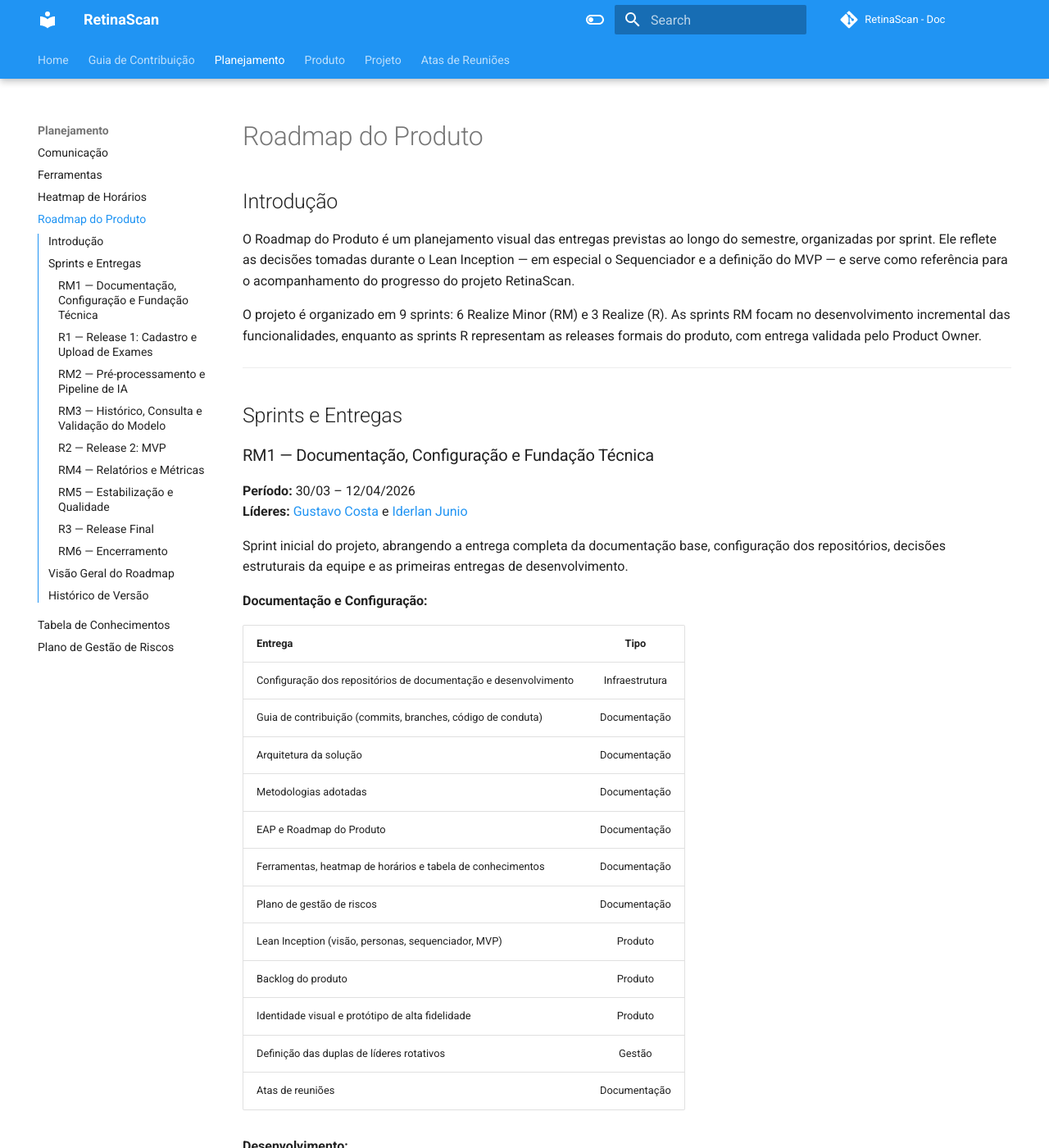
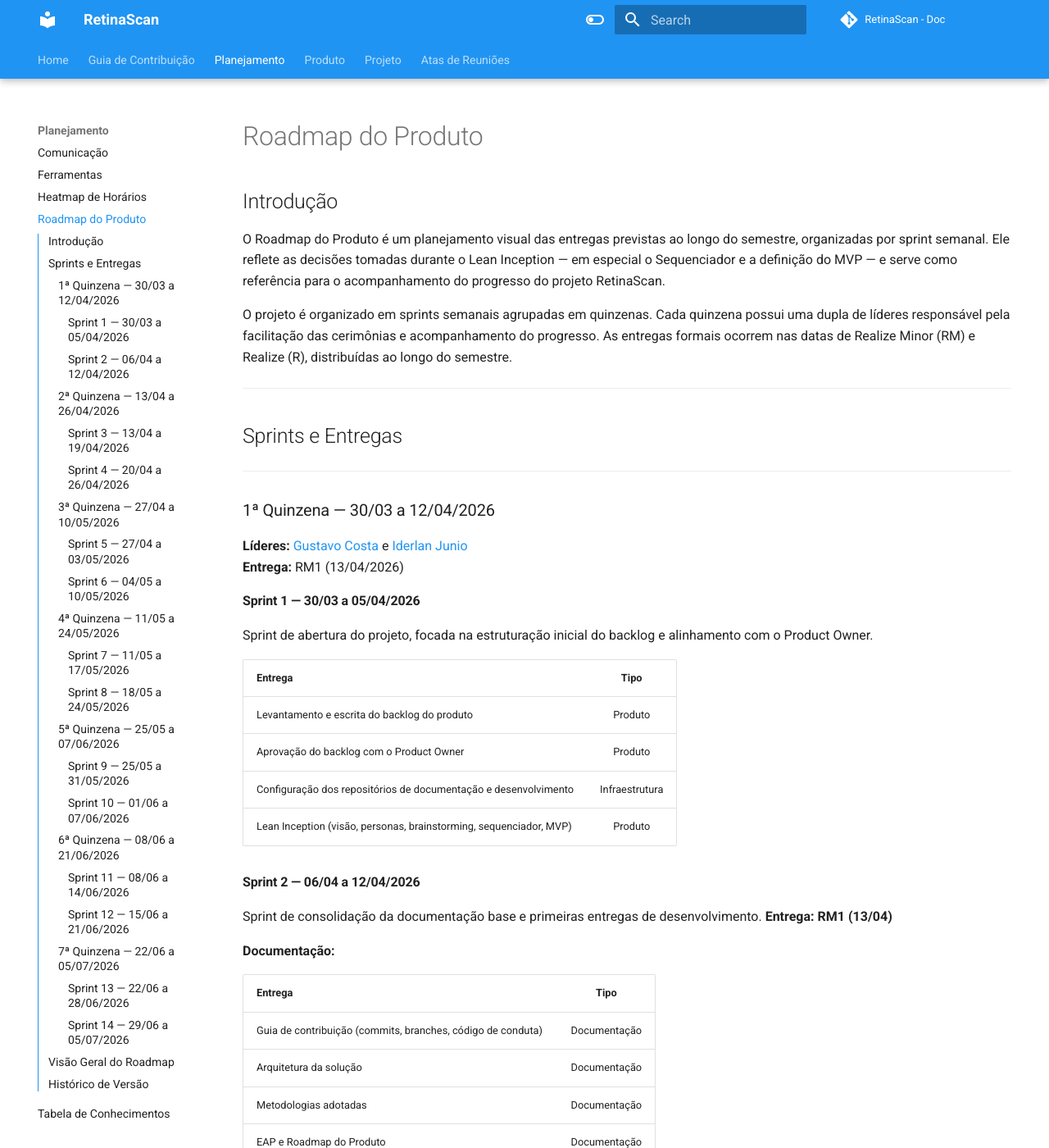
Before and after one commit to fga-eps-mds/2026-1-RetinaScan-Doc, an MkDocs documentation site: the page built from docs/planejamento/roadmap-do-produto.md, in a window 1280 px wide and 1400 px high. Shown: the whole window at 82% size. Built offline with MkDocs 1.6.1 and Material for MkDocs 9.7.7, drawn with Linux system fonts in a browser that asks for light colours; comment, search, counter and statistics services are not loaded; some of the changed text lies outside the part shown.

Commit message:
docs:ajuste na documentação do roadmap

```diff
--- a/docs/planejamento/roadmap-do-produto.md
+++ b/docs/planejamento/roadmap-do-produto.md
@@ -2,33 +2,45 @@
 
 ## Introdução
 
-O Roadmap do Produto é um planejamento visual das entregas previstas ao longo do semestre, organizadas por sprint. Ele reflete as decisões tomadas durante o Lean Inception — em especial o Sequenciador e a definição do MVP — e serve como referência para o acompanhamento do progresso do projeto RetinaScan.
+O Roadmap do Produto é um planejamento visual das entregas previstas ao longo do semestre, organizadas por sprint semanal. Ele reflete as decisões tomadas durante o Lean Inception — em especial o Sequenciador e a definição do MVP — e serve como referência para o acompanhamento do progresso do projeto RetinaScan.
 
-O projeto é organizado em 9 sprints: 6 Realize Minor (RM) e 3 Realize (R). As sprints RM focam no desenvolvimento incremental das funcionalidades, enquanto as sprints R representam as releases formais do produto, com entrega validada pelo Product Owner.
+O projeto é organizado em sprints semanais agrupadas em quinzenas. Cada quinzena possui uma dupla de líderes responsável pela facilitação das cerimônias e acompanhamento do progresso. As entregas formais ocorrem nas datas de Realize Minor (RM) e Realize (R), distribuídas ao longo do semestre.
 
 ---
 
 ## Sprints e Entregas
 
-### RM1 — Documentação, Configuração e Fundação Técnica
-**Período:** 30/03 – 12/04/2026
+---
+
+### 1ª Quinzena — 30/03 a 12/04/2026
 **Líderes:** [Gustavo Costa](https://github.com/cwtshh) e [Iderlan Junio](https://github.com/IderlanJ)
+**Entrega:** RM1 (13/04/2026)
 
-Sprint inicial do projeto, abrangendo a entrega completa da documentação base, configuração dos repositórios, decisões estruturais da equipe e as primeiras entregas de desenvolvimento.
+#### Sprint 1 — 30/03 a 05/04/2026
 
-**Documentação e Configuração:**
+Sprint de abertura do projeto, focada na estruturação inicial do backlog e alinhamento com o Product Owner.
 
 | Entrega | Tipo |
 | :--- | :---: |
+| Levantamento e escrita do backlog do produto | Produto |
+| Aprovação do backlog com o Product Owner | Produto |
 | Configuração dos repositórios de documentação e desenvolvimento | Infraestrutura |
+| Lean Inception (visão, personas, brainstorming, sequenciador, MVP) | Produto |
+
+#### Sprint 2 — 06/04 a 12/04/2026
+
+Sprint de consolidação da documentação base e primeiras entregas de desenvolvimento. **Entrega: RM1 (13/04)**
+
+**Documentação:**
+
+| Entrega | Tipo |
+| :--- | :---: |
 | Guia de contribuição (commits, branches, código de conduta) | Documentação |
 | Arquitetura da solução | Documentação |
 | Metodologias adotadas | Documentação |
 | EAP e Roadmap do Produto | Documentação |
 | Ferramentas, heatmap de horários e tabela de conhecimentos | Documentação |
 | Plano de gestão de riscos | Documentação |
-| Lean Inception (visão, personas, sequenciador, MVP) | Produto |
-| Backlog do produto | Produto |
 | Identidade visual e protótipo de alta fidelidade | Produto |
 | Definição das duplas de líderes rotativos | Gestão |
 | Atas de reuniões | Documentação |
@@ -45,40 +57,64 @@
 
 ---
 
-### R1 — Release 1: Cadastro e Upload de Exames
-**Período:** 13/04 – 26/04/2026
+### 2ª Quinzena — 13/04 a 26/04/2026
 **Líderes:** [Natália Rodrigues](https://github.com/Natyrodrigues) e [André Maia](https://github.com/andre-maia51)
+**Entrega:** R1 (27/04/2026)
 
-Primeira release do produto, entregando as funcionalidades de registro de exames e envio de imagens oftalmológicas para processamento.
+#### Sprint 3 — 13/04 a 19/04/2026
+
+Sprint de desenvolvimento focada no registro de exames e envio de imagens oftalmológicas.
 
 | Entrega | Issue |
 | :--- | :---: |
 | Cadastro de exame | #13 |
 | Upload de imagem do exame | #14 |
 
+#### Sprint 4 — 20/04 a 26/04/2026
+
+Sprint de finalização e entrega da R1. **Entrega: R1 (27/04)**
+
+| Entrega | Issue |
+| :--- | :---: |
+| Revisão e validação das funcionalidades da R1 | — |
+| Correções e ajustes pré-release | — |
+
+> **Marco:** Release 1 — Cadastro e Upload de Exames ✓
+
 ---
 
-### RM2 — Pré-processamento e Pipeline de IA
-**Período:** 27/04 – 10/05/2026
+### 3ª Quinzena — 27/04 a 10/05/2026
 **Líderes:** [Zenilda Vieira](https://github.com/ZenildaVieira) e [Cecília Quaresma](https://github.com/cqcoding)
+**Entregas:** RM2 (04/05/2026) e RM3 (11/05/2026)
 
-Sprint focada no pré-processamento das imagens e na integração completa do pipeline de inteligência artificial.
+#### Sprint 5 — 27/04 a 03/05/2026
+
+Sprint focada no pré-processamento das imagens e início da integração com o pipeline de IA. **Entrega: RM2 (04/05)**
 
 | Entrega | Issue |
 | :--- | :---: |
 | Pré-processamento de imagem | #15 |
 | Integração com modelo de IA | #20 |
 | Recebimento e interpretação do resultado da IA | #21 |
+
+#### Sprint 6 — 04/05 a 10/05/2026
+
+Sprint de conclusão do pipeline de IA. **Entrega: RM3 (11/05)**
+
+| Entrega | Issue |
+| :--- | :---: |
 | Classificação e associação do resultado ao exame | #22 |
 | Tratamento de erros no pipeline de IA | #23 |
 
 ---
 
-### RM3 — Histórico, Consulta e Validação do Modelo
-**Período:** 11/05 – 24/05/2026
-**Líderes:** [Elias Oliveira](https://github.com/EliasOliver21)
+### 4ª Quinzena — 11/05 a 24/05/2026
+**Líderes:** [Elias Oliveira](https://github.com/EliasOliver21) e [Yan Luca](https://github.com/yan-luca)
+**Entrega:** R2 (25/05/2026)
 
-Sprint que entrega as funcionalidades de consulta e histórico de exames, o reporte de erros da IA e a validação formal da acurácia do modelo.
+#### Sprint 7 — 11/05 a 17/05/2026
+
+Sprint focada nas funcionalidades de histórico, consulta e reporte de erros da IA.
 
 | Entrega | Issue |
 | :--- | :---: |
@@ -86,27 +122,26 @@
 | Botão de "Reportar Erro da IA" | #19 |
 | Validação da acurácia do modelo de IA | #24 |
 
----
+#### Sprint 8 — 18/05 a 24/05/2026
 
-### R2 — Release 2: MVP
-**Data:** 24/05/2026
-
-Segunda release do produto, consolidando o MVP com busca e filtros de exames. A partir deste ponto o sistema está apto para uso clínico básico.
+Sprint de finalização do MVP com busca e filtros, e entrega da R2. **Entrega: R2 (25/05)**
 
 | Entrega | Issue |
 | :--- | :---: |
 | Busca de exames | #17 |
 | Filtros de exames | #18 |
 
-> **Marco:** Conclusão do MVP ✓
+> **Marco:** Release 2 — MVP ✓
 
 ---
 
-### RM4 — Relatórios e Métricas
-**Período:** 25/05 – 07/06/2026
-**Líderes:** [Eric Camargo](https://github.com/Ericcs10) e [Harleny Angéllica](https://github.com/Angelicahaas)
+### 5ª Quinzena — 25/05 a 07/06/2026
+**Líderes:** [Eric Camargo](https://github.com/Ericcs10) e [Harleny Angélica](https://github.com/Angelicahaas)
+**Entrega:** RM4 (01/06/2026)
 
-Sprint de desenvolvimento das funcionalidades de enhancements, entregando relatórios e visualização de métricas.
+#### Sprint 9 — 25/05 a 31/05/2026
+
+Sprint de desenvolvimento das funcionalidades de enhancements. **Entrega: RM4 (01/06)**
 
 | Entrega | Issue |
 | :--- | :---: |
@@ -114,42 +149,61 @@
 | Download de relatório | #26 |
 | Compartilhamento de resultado via link | #27 |
 
+#### Sprint 10 — 01/06 a 07/06/2026
+
+Sprint de refinamento e ajustes das funcionalidades de relatórios e métricas.
+
+| Entrega | Tipo |
+| :--- | :---: |
+| Refinamento do dashboard e relatórios | Qualidade |
+| Correções pós-RM4 | Qualidade |
+
 ---
 
-### RM5 — Estabilização e Qualidade
-**Período:** 08/06 – 21/06/2026
+### 6ª Quinzena — 08/06 a 21/06/2026
 **Líderes:** [Arthur Ribeiro](https://github.com/artrsousa1) e [Vinícius Roriz](https://github.com/vnsrz)
+**Entrega:** RM5 (15/06/2026)
 
-Sprint dedicada à estabilização do produto, ampliação da cobertura de testes, correção de bugs e melhorias de qualidade antes da entrega final.
+#### Sprint 11 — 08/06 a 14/06/2026
+
+Sprint dedicada à estabilização do produto e ampliação da cobertura de testes. **Entrega: RM5 (15/06)**
 
 | Entrega | Tipo |
 | :--- | :---: |
 | Testes unitários e de integração | Qualidade |
 | Correção de bugs identificados | Qualidade |
 | Melhorias de desempenho no pipeline de IA | Qualidade |
+
+#### Sprint 12 — 15/06 a 21/06/2026
+
+Sprint de revisão final da documentação e preparação para a release final.
+
+| Entrega | Tipo |
+| :--- | :---: |
 | Revisão e atualização da documentação | Documentação |
+| Preparação para a R3 | Gestão |
 
 ---
 
-### R3 — Release Final
-**Data:** 29/06/2026
+### 7ª Quinzena — 22/06 a 05/07/2026
+**Líderes:** A definir
+**Entregas:** R3 (29/06/2026) e RM6 (06/07/2026)
 
-Terceira e última release do projeto, consolidando todas as entregas do semestre e apresentando o produto para a banca avaliadora.
+#### Sprint 13 — 22/06 a 28/06/2026
+
+Sprint de consolidação final do produto e preparação da apresentação. **Entrega: R3 (29/06)**
 
 | Entrega | Tipo |
 | :--- | :---: |
 | Produto completo com todas as funcionalidades | Produto |
 | Documentação final revisada | Documentação |
-| Apresentação para a banca | Gestão |
+| Preparação da apresentação para a banca | Gestão |
 
-> **Marco:** Entrega final do semestre ✓
+> **Marco:** Release Final ✓
 
----
+#### Sprint 14 — 29/06 a 05/07/2026
 
-### RM6 — Encerramento
-**Data:** 06/07/2026
-
-Sprint de encerramento do projeto com ajustes pós-apresentação e fechamento das atividades do semestre.
+Sprint de encerramento do projeto. **Entrega: RM6 (06/07)**
 
 | Entrega | Tipo |
 | :--- | :---: |
@@ -161,17 +215,22 @@
 
 ## Visão Geral do Roadmap
 
-| Sprint | Período | Foco | Líderes |
-| :----: | :-----: | :--- | :------ |
-| RM1 | 30/03 – 12/04 | Documentação, Configuração e Fundação Técnica | Gustavo Costa e Iderlan Junio |
-| R1  | 13/04 – 26/04 | Cadastro e Upload de Exames | Natália Rodrigues e André Maia |
-| RM2 | 27/04 – 10/05 | Pré-processamento e Pipeline de IA | Zenilda Vieira e Cecília Quaresma |
-| RM3 | 11/05 – 24/05 | Histórico, Consulta e Validação do Modelo | Elias Oliveira |
-| R2  | 24/05         | **MVP** ✓ | — |
-| RM4 | 25/05 – 07/06 | Relatórios e Métricas | Eric Camargo e Harleny Angéllica |
-| RM5 | 08/06 – 21/06 | Estabilização e Qualidade | Arthur Ribeiro e Vinícius Roriz |
-| R3  | 29/06         | **Release Final** ✓ | — |
-| RM6 | 06/07         | Encerramento | — |
+| Quinzena | Período | Sprint | Foco | Entrega |
+| :------: | :-----: | :----: | :--- | :-----: |
+| 1ª | 30/03 – 12/04 | S1 | Backlog e alinhamento com PO | — |
+| 1ª | 30/03 – 12/04 | S2 | Documentação base + Fundação Técnica | **RM1** (13/04) |
+| 2ª | 13/04 – 26/04 | S3 | Cadastro e Upload de Exames | — |
+| 2ª | 13/04 – 26/04 | S4 | Revisão e validação da R1 | **R1** (27/04) |
+| 3ª | 27/04 – 10/05 | S5 | Pré-processamento e início do pipeline de IA | **RM2** (04/05) |
+| 3ª | 27/04 – 10/05 | S6 | Conclusão do pipeline de IA | **RM3** (11/05) |
+| 4ª | 11/05 – 24/05 | S7 | Histórico, Consulta e Validação do Modelo | — |
+| 4ª | 11/05 – 24/05 | S8 | Busca e Filtros — MVP | **R2** (25/05) |
+| 5ª | 25/05 – 07/06 | S9 | Relatórios e Métricas | **RM4** (01/06) |
+| 5ª | 25/05 – 07/06 | S10 | Refinamento pós-RM4 | — |
+| 6ª | 08/06 – 21/06 | S11 | Estabilização e Qualidade | **RM5** (15/06) |
+| 6ª | 08/06 – 21/06 | S12 | Revisão final e preparação da R3 | — |
+| 7ª | 22/06 – 05/07 | S13 | Consolidação final e apresentação | **R3** (29/06) |
+| 7ª | 22/06 – 05/07 | S14 | Encerramento do projeto | **RM6** (06/07) |
 
 ---
 
@@ -179,4 +238,4 @@
 
 | Versão | Data       | Descrição            | Autor                                      | Revisor      |
 | :----: | ---------- | -------------------- | ------------------------------------------ | ------------ |
-| `1.0`  | 12/04/2026 | Criação do documento | [Eric Camargo](https://github.com/ericcs10) | [xxxx](xxxx) |
+| `1.0`  | 12/04/2026 | Criação do documento | [Eric Camargo](https://github.com/Ericcs10) | [xxxx](xxxx) |
```
